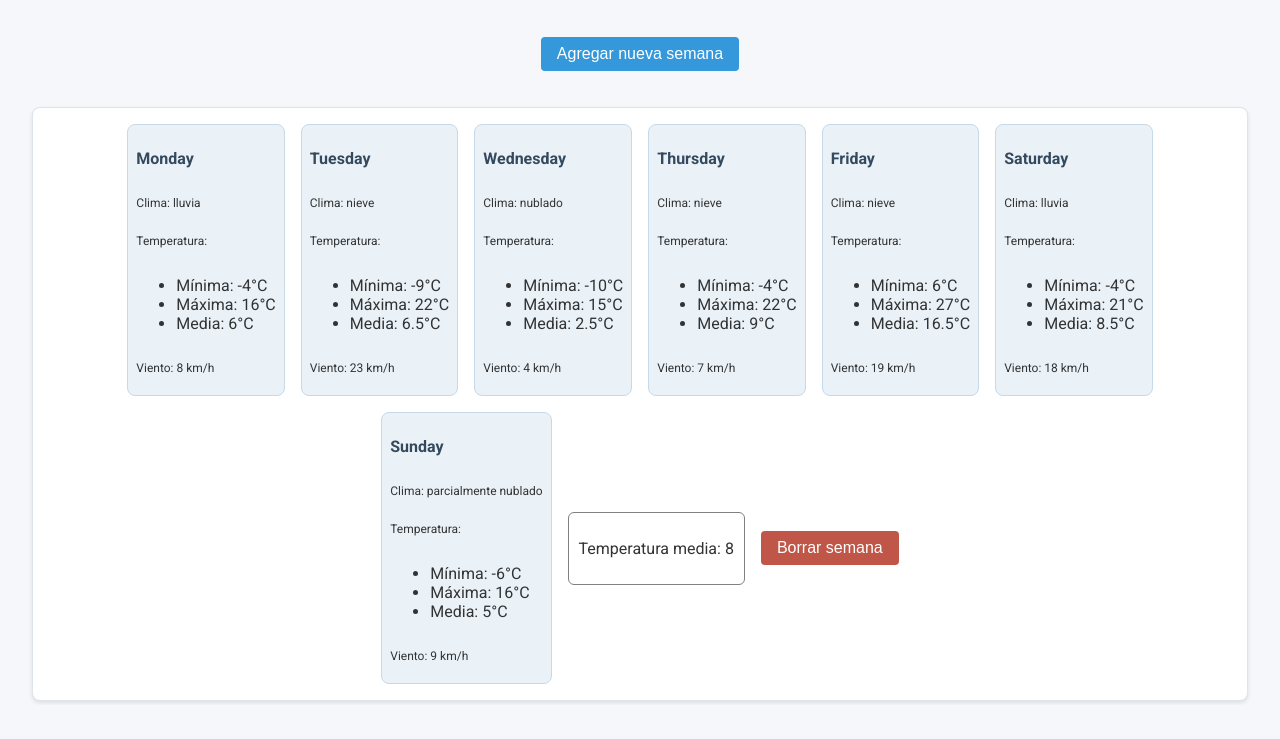
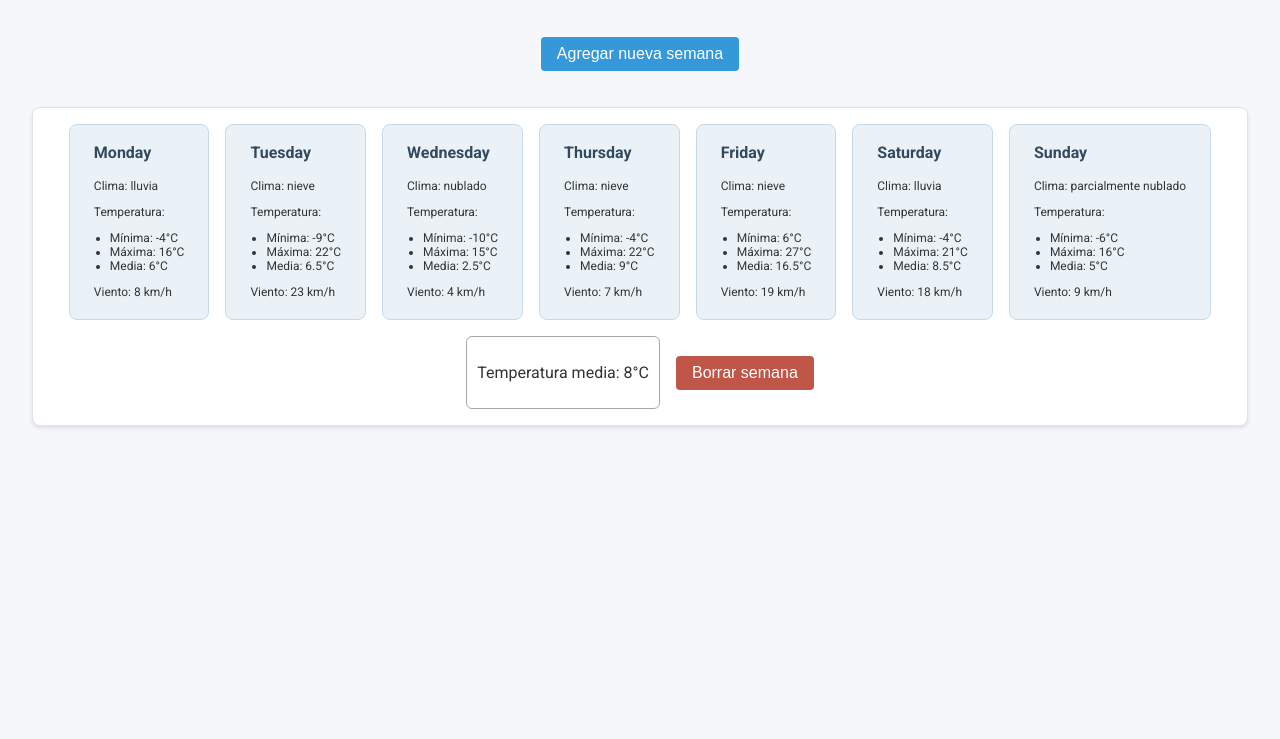
Before and after one commit to asm-dev/weather-forecast-app, a website with bundled scripts: page index.html in a window 1280 px wide. Shown: the part 61-800 px from the top of the page. Built offline with nearby package versions, Linux system fonts and the light colour scheme.

Commit message:
fix styles and create footer DOM element

```diff
--- a/src/styles/weather-style.css
+++ b/src/styles/weather-style.css
@@ -23,24 +23,24 @@ h1 {
 #forecast-container {
   display: flex;
   flex-wrap: wrap;
-  gap: 2em;
+  gap: 2rem;
   justify-content: center;
   align-items: flex-start;
-  width: 100%;
-  overflow-x: auto;
 }
 
-.weekly-weather-container > div {
+.weekly-weather-container {
   background-color: #ffffff;
   border: 1px solid #dfe4ea;
   border-radius: 8px;
   box-shadow: 0 2px 4px rgba(0, 0, 0, 0.1);
-  padding: 1em;
+  padding: 1rem;
   display: flex;
+  flex-wrap: wrap;
   flex-direction: row;
   align-items: center;
-  gap: 1em;
-  margin: 0.25em 2em 0.25em 2em;
+  justify-content: center;
+  gap: 1rem;
+  margin: 0.25rem 2rem 0.25em 2rem;
 }
 
 .weekly-weather-container h2 {
@@ -49,20 +49,29 @@ h1 {
 }
 
 .daily-forecast-card {
+  display: flex;
+  flex-direction: column;
   background-color: #eaf2f8;
   border: 1px solid #c5d9e8;
   border-radius: 8px;
   text-align: left;
-  padding: 0.5em;
+  padding: 0.5rem 1.5rem;
 }
 
 .daily-forecast-card h3 {
   font-size: 1rem;
+  margin: 10px 0px 5px 0px;
   color: #34495e;
 }
 
-.daily-forecast-card p {
+.daily-forecast-card p,
+ul,
+li {
   font-size: 0.75rem;
+}
+
+.daily-forecast-card ul {
+  padding-left: 1rem;
 }
 
 button {
@@ -72,7 +81,7 @@ button {
   font-size: 1rem;
   cursor: pointer;
   transition: background-color 0.3s;
-  padding: 0.5em 1em 0.5em 1em;
+  padding: 0.5rem 1rem 0.5rem 1rem;
 }
 
 .add-week-button {
@@ -89,6 +98,7 @@ button {
 
 .delete-week-button {
   background-color: #bf5648;
+  align-self: center;
 }
 
 .delete-week-button:hover {
@@ -112,7 +122,9 @@ button {
 }
 
 .avg-temperature {
-  border: 1px solid grey;
+  font-size: 1rem;
+  border: 1px solid rgb(167, 167, 167);
   border-radius: 6px;
   padding: 10px;
+  margin: 0;
 }
--- a/src/views/weather-view.ts
+++ b/src/views/weather-view.ts
@@ -7,17 +7,19 @@ import { Weather } from "../weather.js";
 export const renderWeeklyForecast = (weeklyData: WeeklyWeatherModel): void => {
   const mainContainer = document.getElementById("forecast-container");
   const week = createDIV();
-  const cards = createDIV();
+  const cards = generateWeekHTML(weeklyData);
+  const footer = createDIV();
 
   if (!hasAddButton()) {
     createAddButton(mainContainer);
   }
 
-  cards.innerHTML = generateWeekHTML(weeklyData);
+  week.innerHTML = cards;
   week.classList.add("weekly-weather-container");
 
-  createDeletebutton(cards, week);
-  week.appendChild(cards);
+  createDeletebutton(footer, week);
+
+  week.appendChild(footer);
   mainContainer.appendChild(week);
 };
 
@@ -30,7 +32,7 @@ const generateWeekHTML = (weeklyData: WeeklyWeatherModel): string => {
     .map(([day, weather]) => createDailyWeatherCard(day, weather))
     .join("").concat(`
       <div class="avg-temperature">
-        <p>Temperatura media: ${temperatureAvg}</p>
+        <p>Temperatura media: ${temperatureAvg}°C</p>
       </div>`);
 };
 
@@ -46,6 +48,7 @@ const createDailyWeatherCard = (
   return `
     <div class="daily-forecast-card">
       <h3>${capitalisedDay}</h3>
+      <article>
         <p>Clima: ${weatherData.weather}</p>
         <p>Temperatura:
           <ul>
@@ -54,6 +57,7 @@ const createDailyWeatherCard = (
             <li>Media: ${averageTemperature}°C</li>
           </ul>
         <p>Viento: ${weatherData.windSpeed} km/h</p>
+      </article>
     </div>`;
 };
 
@@ -69,7 +73,6 @@ const createDeletebutton = (
 };
 
 const createAddButton = (parentContainer: HTMLElement): void => {
-  console.log("paso por aqui? ------");
   const button = document.createElement("button");
   button.textContent = "Agregar nueva semana";
   button.classList.add("add-week-button");
```
Lines whose indentation alone changed are shown as unchanged.
